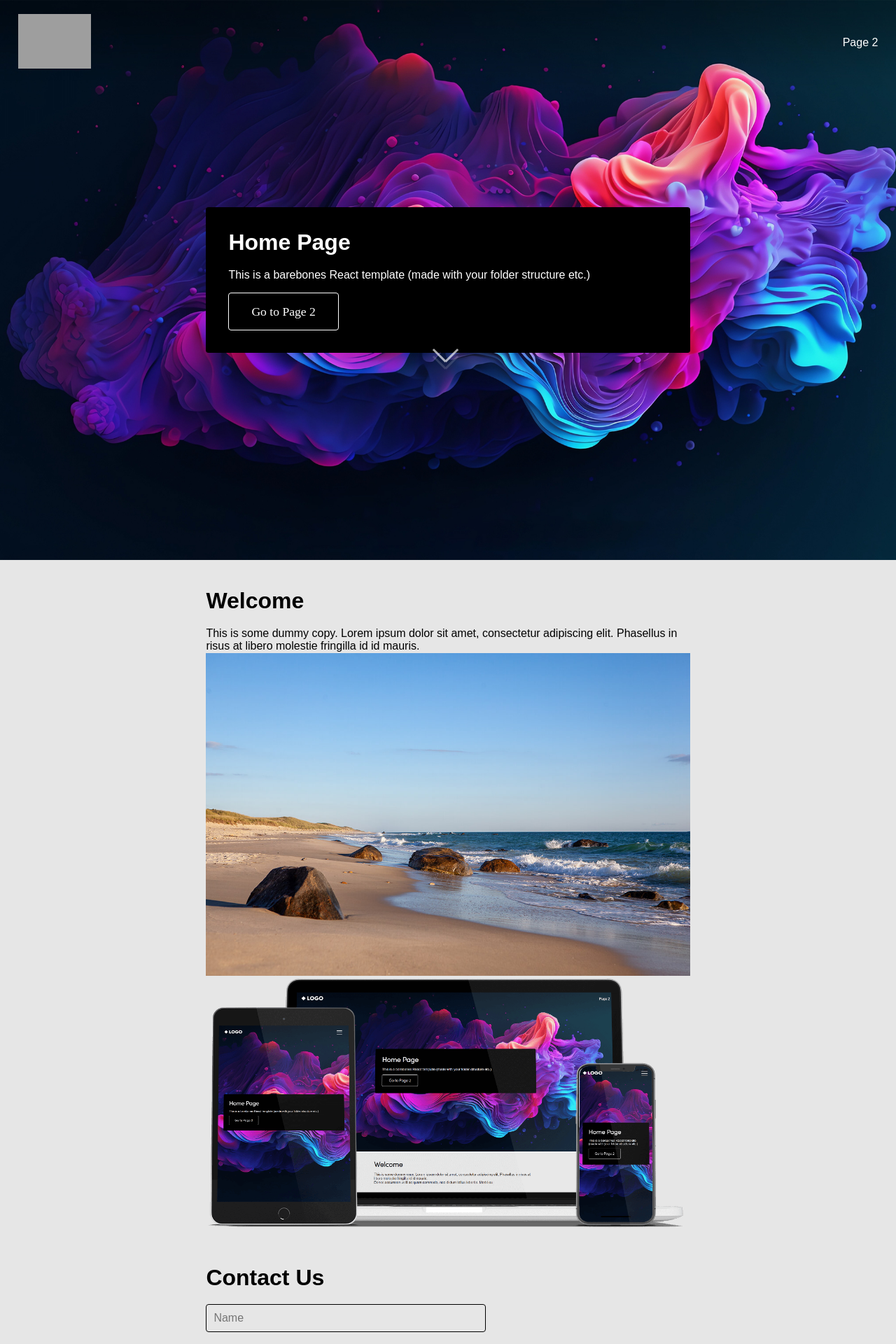
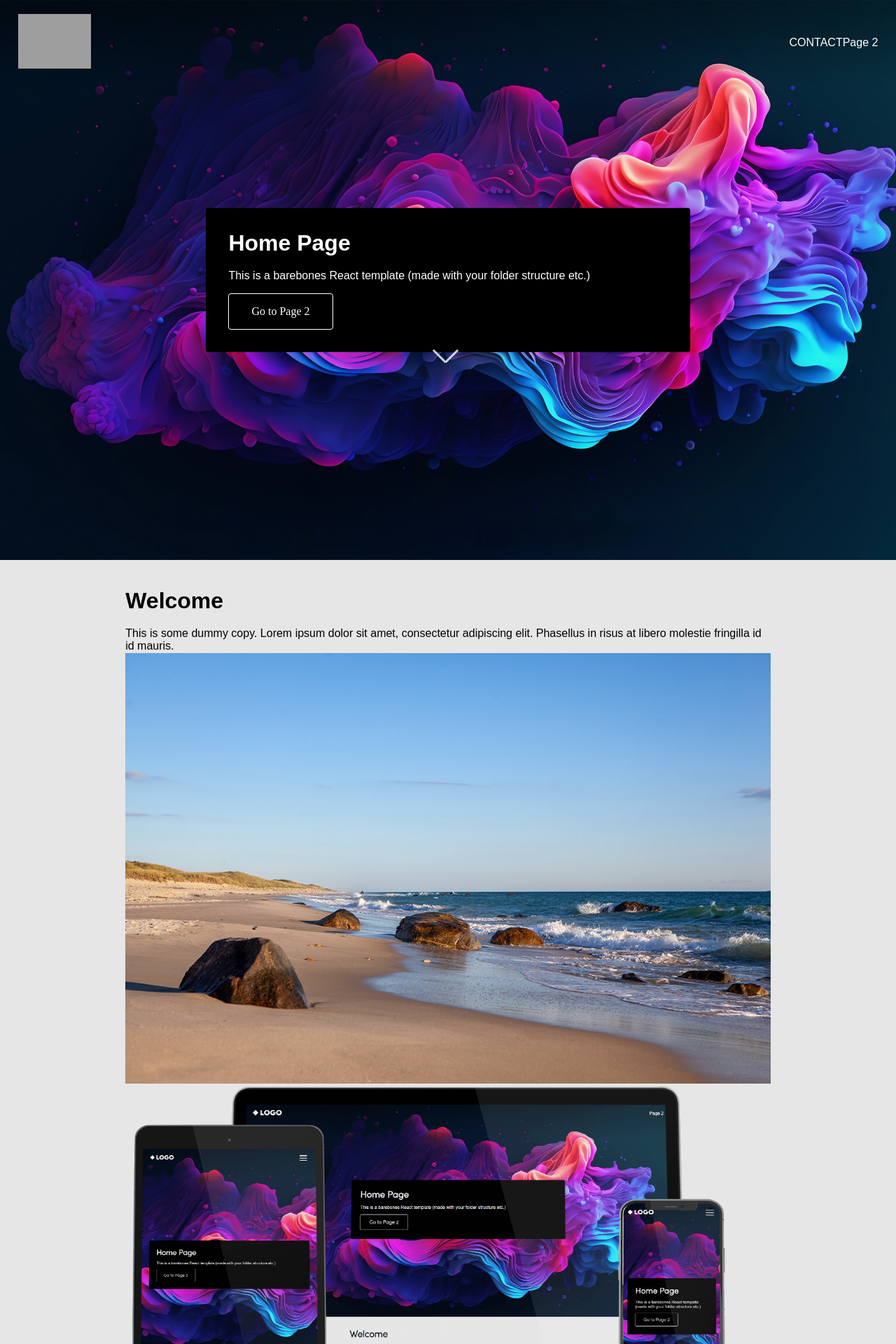
Before and after one commit to sonalmendis/shehan-photography, a React (Create React App) app: page / in a window 1280 px wide. Shown: the top 1920 px of the page at 70% size. Built offline with nearby package versions, Linux system fonts and the light colour scheme; grey boxes are pictures that could not be loaded; a web font is replaced by a local one.

Commit message:
June 26th update 2023

```diff
--- a/package.json
+++ b/package.json
@@ -10,6 +10,8 @@
     "react": "^18.2.0",
     "react-dom": "^18.2.0",
     "react-hook-form": "^7.43.9",
+    "react-responsive": "^9.0.2",
+    "react-router-hash-link": "^2.4.3",
     "react-router-dom": "^6.11.1",
     "react-scripts": "5.0.1",
     "react-spinners": "^0.13.8",
@@ -42,5 +44,6 @@
   },
   "devDependencies": {
     "babel-plugin-styled-components": "^2.1.1"
-  }
+  },
+  "homepage": "."
 }
--- a/src/Components/Button.js
+++ b/src/Components/Button.js
@@ -1,14 +1,15 @@
 import React from "react";
 import styled from "styled-components/macro";
 import { Link } from "react-router-dom";
+import * as GlobalVariables from "../Styles/GlobalVariables";
 
 const ButtonStyled = styled.div`
   // styles for a basic minimal rounded corner button
   background: transparent;
-  border-radius: 4px;
-  padding: 1rem 2rem;
-  font-size: 1.1rem;
-  font-family: "Sofia Pro"; // change this to your liking
+  border-radius: 0.25em;
+  padding: 1em 2em;
+  font-size: 1em;
+  font-family: ${GlobalVariables.fonts.primary};
   outline: none;
   border: 1px solid white;
   display: inline-block;
--- a/src/Components/ContactForm.js
+++ b/src/Components/ContactForm.js
@@ -8,7 +8,7 @@ import * as GlobalVariables from "../Styles/GlobalVariables";
 const FormStyled = styled.div`
   width: 100%; //change this to your liking
   @media ${GlobalVariables.device.laptop} {
-    width: 50vh; //change this to your liking
+    /* width: 50vh; //change this to your liking */
   }
   input,
   textarea {
@@ -129,7 +129,7 @@ Resets form on successful submission.
 
   return (
     <>
-      <div>
+      <div id="contact-form">
         <h1>Contact Us</h1>
         <FormStyled>
           <form onSubmit={handleSubmit(onSubmit)}>
--- a/src/Components/Header.js
+++ b/src/Components/Header.js
@@ -1,6 +1,7 @@
 import React, { useState, useEffect } from "react";
 import { Link } from "react-router-dom";
-import { Squash as Hamburger } from "hamburger-react"; // Animated hamburger icon
+import { Squash as Hamburger } from "hamburger-react"; // Animated hamburger icon#
+import { HashLink } from "react-router-hash-link"; // This is to enable smooth scrolling to the contact form or anything else with an ID hash jump
 import styled from "styled-components/macro";
 import GlobalStyles from "../Styles/GlobalStyles";
 import * as GlobalVariables from "../Styles/GlobalVariables";
@@ -36,7 +37,7 @@ const HeaderWrapper = styled.div`
 
   .left-column {
     .logo {
-      width: 104px;
+      width: 6.5em;
     }
   }
 
@@ -124,6 +125,13 @@ const Header = () => {
     backgroundColor: `rgba(0, 0, 0, ${backgroundOpacity})`,
   };
 
+  // This function is used to offset the scroll to the contact form when the contact link is clicked, it uses the react-router-hash-link package
+  const scrollWithOffset = (el) => {
+    const yCoordinate = el.getBoundingClientRect().top + window.pageYOffset;
+    const yOffset = -100; // This is the offset, change this if you need to
+    window.scrollTo({ top: yCoordinate + yOffset, behavior: "smooth" });
+  };
+
   return (
     <HeaderWrapper>
       <div
@@ -138,6 +146,9 @@ const Header = () => {
           </div>
 
           <div className="right-column">
+            <HashLink to="/#contact-form" scroll={(el) => scrollWithOffset(el)}>
+              CONTACT
+            </HashLink>
             <Link to="/Page2">Page 2</Link>
             {/* Render the menu button*/}
 
--- a/src/Pages/Home.js
+++ b/src/Pages/Home.js
@@ -1,7 +1,8 @@
 import React from "react";
 import styled from "styled-components/macro";
 import ContactForm from "../Components/ContactForm";
-
+import * as GlobalVariables from "../Styles/GlobalVariables";
+import { useMediaQuery } from "react-responsive"; // A must for detecting responsivity
 import ScrollDownArrow from "../Components/ScrollDownArrow";
 
 //IMAGES
@@ -40,11 +41,14 @@ const OpeningSectionWrapper = styled.div`
   }
 `;
 const Home = () => {
+  const isDesktop = useMediaQuery({
+    query: `${GlobalVariables.device.laptop}`,
+  }); // Use as required, a must for detecting responsivity, may be present in other components
   return (
     <HomeWrapper>
       <OpeningSectionWrapper>
         <ScrollDownArrow></ScrollDownArrow>
-        <div className="outer-grid desktop-inner-grid">
+        <div className="outer-grid desktop-inner-grid2">
           <div className="text-container">
             <h1>Home Page</h1>
             <p>
@@ -72,7 +76,7 @@ const Home = () => {
         </picture>
         <img src={mockup} alt="Mockup" />
       </div>
-      <div className="outer-grid vertical-padding-normal no-top desktop-inner-grid">
+      <div className="outer-grid vertical-padding-normal no-top desktop-inner-grid3">
         <ContactForm />
       </div>
     </HomeWrapper>
--- a/src/Styles/GlobalStyles.js
+++ b/src/Styles/GlobalStyles.js
@@ -4,7 +4,7 @@ import * as GlobalVariables from "../Styles/GlobalVariables";
 // Modern Normalize CSS
 import "./ModernNormalize.css";
 
-// Font installation method #1 (method #2 is in the public index file):
+// Font installation method #2 (method #1 is in the public index file):
 import SofiaWoff from "../Fonts/sofiapro-light-webfont.woff";
 import SofiaWoff2 from "../Fonts/sofiapro-light-webfont.woff2";
 
@@ -29,7 +29,7 @@ font-style: normal;
 */
 
 
-// Font installation method #1:
+// Font installation method #2 (not reccommended):
 @font-face {
     font-family: 'Sofia Pro';
     src: url(${SofiaWoff}) format('woff2'),
@@ -63,6 +63,8 @@ body.menu-expanded{
  * GRIDS
  ********/
 
+
+
 .outer-grid{
     width:100%;
     max-width:500px;
@@ -79,31 +81,6 @@ body.menu-expanded{
 
 }
 
-// Vertical padding is my 2023 way of doing margin. I'm using padding instead of margin because it's easier to control the spacing between elements. We can also use display:grid instead of flexbox for inside elements
-
-// Adding the "no-top" class fixes the issue of having two divs that are seperate sections but the same background colour. Without the "no-top" class, the top padding of the second div will be the same colour as the background, which makes it look even bigger than needed. If the second div has a different background color however then you don't need the "no-top" class as it will "look" spaced out enough.
-
-.vertical-padding-small{
-    padding-top: 20px;
-    padding-bottom: 20px;
-    &.no-top{
-        padding-top:0;
-    }
-}
-.vertical-padding-normal{
-    padding-top: 40px;
-    padding-bottom: 40px;
-    &.no-top{
-        padding-top:0;
-    }
-}
-.vertical-padding-large{
-    padding-top: 100px;
-    padding-bottom: 100px;
-    &.no-top{
-        padding-top:0;
-    }
-}
 
 @media ${GlobalVariables.device.tablet} {
     .outer-grid{
@@ -124,12 +101,60 @@ body.menu-expanded{
         padding-left:0;
         padding-right:0;
     }
+
     .desktop-inner-grid{
+        width: 72vw;
+        margin-left:auto;
+        margin-right:auto;
+    }
+    .desktop-inner-grid2{
         width: 54vw;
-        max-width: 760px;
+        margin-left:auto;
+        margin-right:auto;
+        /* max-width: 47.5em; // This is em because the upwards scale beyond "laptop" will mostly just be a <body> font size scale */
+        // may not even need max-width here
     }
 
+    .desktop-inner-grid3{
+        width: 33vw;
+        margin-left:auto;
+        margin-right:auto;
+        /* max-width: 47.5em; // This is em because the upwards scale beyond "laptop" will mostly just be a <body> font size scale */
+        // may not even need max-width here
+    }
 }
+
+
+
+// Vertical padding is my 2023 way of doing margin. I'm using padding instead of margin because it's easier to control the spacing between elements. We can also use display:grid instead of flexbox for inside elements
+
+// Adding the "no-top" class fixes the issue of having two divs that are seperate sections but the same background colour. Without the "no-top" class, the top padding of the second div will be the same colour as the background, which makes it look even bigger than needed. If the second div has a different background color however then you don't need the "no-top" class as it will "look" spaced out enough.
+
+// USE EMs FOR PADDING, NOT PX, this way the padding will scale with the <body> font size
+// For most sizing you should use ems/%/vw, not px, use common sense e.g. font-size and margins should be em but border can be px
+
+.vertical-padding-small{
+    padding-top: 1.25em;
+    padding-bottom: 1.25em;
+    &.no-top{
+        padding-top:0;
+    }
+}
+.vertical-padding-normal{
+    padding-top: 2.5em;
+    padding-bottom: 2.5em;
+    &.no-top{
+        padding-top:0;
+    }
+}
+.vertical-padding-large{
+    padding-top: 6.25em;
+    padding-bottom: 6.25em;
+    &.no-top{
+        padding-top:0;
+    }
+}
+
 
 /**********
  * FONTS
@@ -151,8 +176,8 @@ h1,h2,h3,h4,h5,p,li,span,ul{
 
  }
 
-p,li{
-    font-size: 16px;
+p,li,a{
+    font-size: 1em;
 }
 
 `;
--- a/src/Styles/GlobalVariables.js
+++ b/src/Styles/GlobalVariables.js
@@ -1,3 +1,8 @@
+// NOTE - fonts are not made here, please refer to GlobalStyles.js for more info, the variables are merely defined here
+export const fonts = {
+  primary: "Sofia Pro",
+};
+
 export const colours = {
   white: "#ffffff",
   black: "#000000",
```
Also changed, not shown: 2 other files (tests, documents, lock files or other folders).
